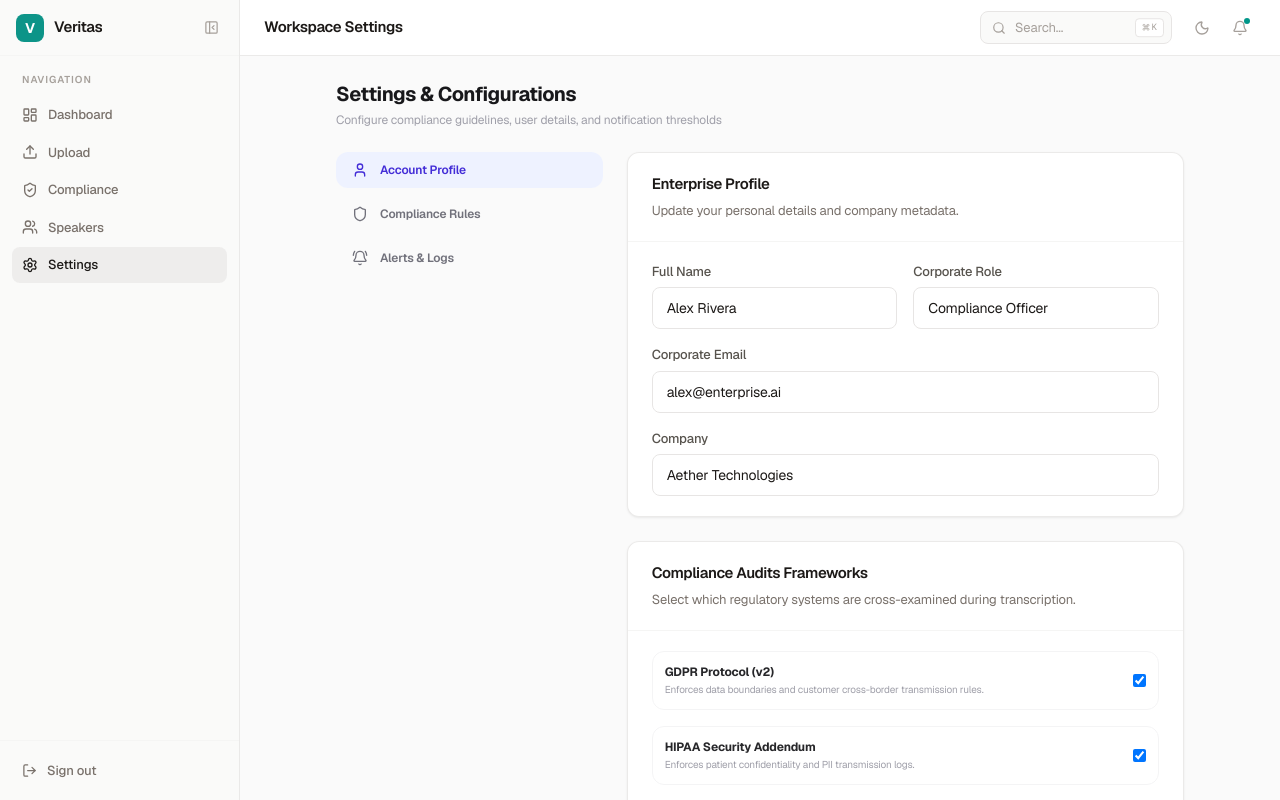
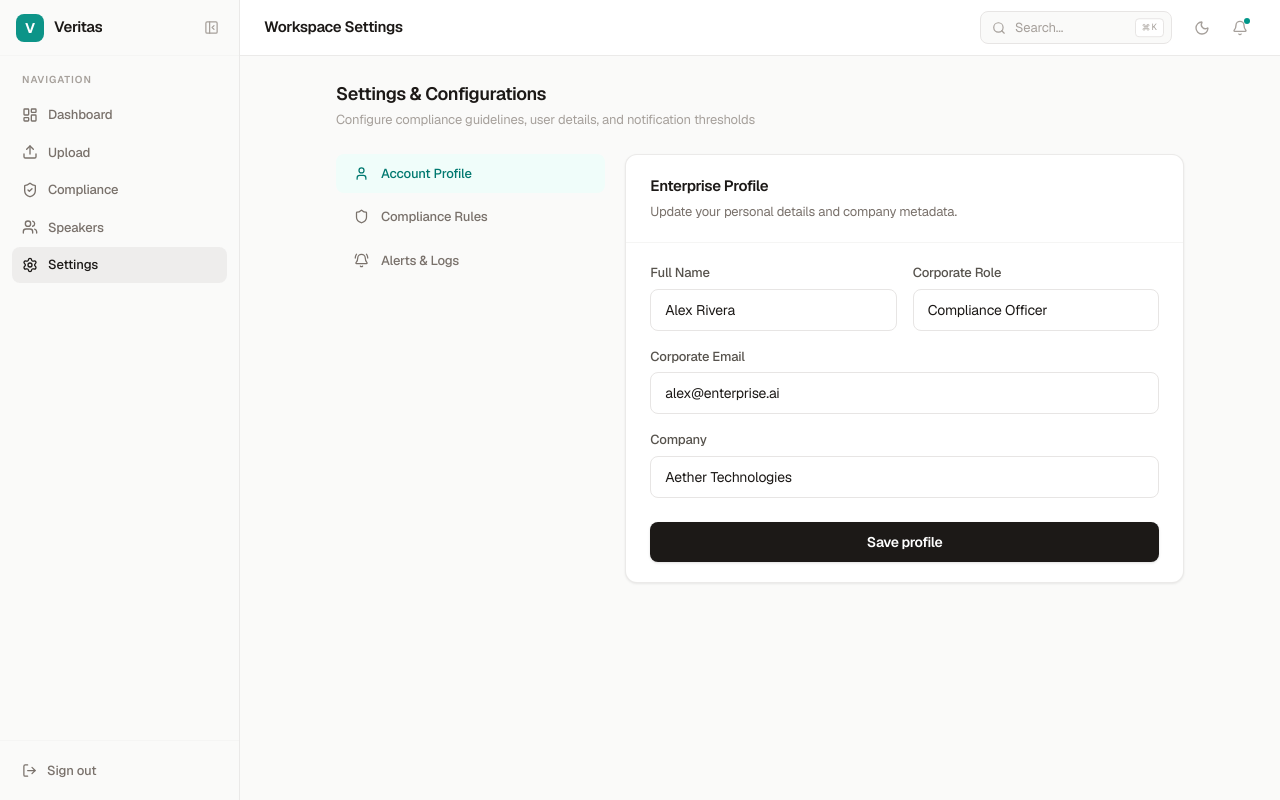
Before and after one commit to Saniya777-byte/style-it-fasion, a Next.js app in the folder frontend/: page /settings in a window 1280 px wide. Built offline with nearby package versions, Linux system fonts and the light colour scheme.

Commit message:
feat: finalize meeting management experience

```diff
--- a/frontend/src/app/new-report/page.js
+++ b/frontend/src/app/new-report/page.js
@@ -14,7 +14,7 @@ export default function NewReportOptions() {
   const router = useRouter();
 
   return (
-    <div className="flex h-screen overflow-hidden bg-zinc-50 dark:bg-black font-sans">
+    <div className="flex h-screen overflow-hidden bg-background font-sans">
       <Sidebar />
 
       <div className="flex-1 flex flex-col overflow-y-auto min-w-0">
--- a/frontend/src/app/settings/page.js
+++ b/frontend/src/app/settings/page.js
@@ -1,7 +1,7 @@
 "use client";
 
 import React, { useState } from "react";
-import { Settings, Shield, User, BellRing, Key } from "lucide-react";
+import { Shield, User, BellRing } from "lucide-react";
 import Sidebar from "../../components/navigation/Sidebar";
 import Navbar from "../../components/navigation/Navbar";
 import { Card, CardHeader, CardTitle, CardDescription, CardContent } from "../../components/ui/Card";
@@ -9,21 +9,24 @@ import { Input } from "../../components/ui/Input";
 import { Button } from "../../components/ui/Button";
 
 export default function SettingsPage() {
+  const [activeTab, setActiveTab] = useState("profile");
   const [gdprChecked, setGdprChecked] = useState(true);
   const [hipaaChecked, setHipaaChecked] = useState(true);
   const [socChecked, setSocChecked] = useState(false);
   const [saving, setSaving] = useState(false);
+  const [toastMsg, setToastMsg] = useState("");
 
   const handleSave = () => {
     setSaving(true);
     setTimeout(() => {
       setSaving(false);
-      alert("Settings successfully saved to your workspace.");
+      setToastMsg("Workspace configurations successfully synchronized.");
+      setTimeout(() => setToastMsg(""), 3000);
     }, 800);
   };
 
   return (
-    <div className="flex h-screen overflow-hidden bg-zinc-50 dark:bg-black font-sans">
+    <div className="flex h-screen overflow-hidden bg-stone-50 dark:bg-stone-950 font-sans">
       <Sidebar />
 
       <div className="flex-1 flex flex-col overflow-y-auto min-w-0">
@@ -32,34 +35,55 @@ export default function SettingsPage() {
         <main className="p-6 max-w-4xl w-full mx-auto space-y-6">
           {/* Header */}
           <div>
-            <h2 className="text-xl font-bold text-zinc-900 dark:text-zinc-550 tracking-tight">
+            <h2 className="text-lg font-semibold text-stone-900 dark:text-stone-50 tracking-tight">
               Settings & Configurations
             </h2>
-            <p className="text-xs text-zinc-400 dark:text-zinc-500 mt-1">
+            <p className="text-[13px] text-stone-400 dark:text-stone-500 mt-0.5">
               Configure compliance guidelines, user details, and notification thresholds
             </p>
           </div>
 
-          <div className="grid grid-cols-1 lg:grid-cols-3 gap-6">
+          <div className="grid grid-cols-1 lg:grid-cols-3 gap-5">
             {/* Navigation options in Settings */}
-            <div className="flex flex-col gap-2">
-              <button className="flex items-center gap-3 px-4 py-2.5 rounded-xl bg-indigo-50 text-indigo-700 dark:bg-indigo-950/40 dark:text-indigo-400 text-left font-semibold text-xs transition-all">
-                <User size={16} />
+            <div className="flex flex-col gap-1">
+              <button
+                onClick={() => setActiveTab("profile")}
+                className={`flex items-center gap-3 px-4.5 py-2.5 rounded-lg text-left font-medium text-[13px] transition-all cursor-pointer ${
+                  activeTab === "profile"
+                    ? "bg-teal-50 text-teal-700 dark:bg-teal-950/30 dark:text-teal-300"
+                    : "text-stone-500 hover:bg-stone-100 dark:hover:bg-stone-850 hover:text-stone-950 dark:hover:text-stone-200"
+                }`}
+              >
+                <User size={15} />
                 <span>Account Profile</span>
               </button>
-              <button className="flex items-center gap-3 px-4 py-2.5 rounded-xl text-zinc-500 hover:bg-zinc-100 dark:hover:bg-zinc-900/50 hover:text-zinc-900 text-left font-semibold text-xs transition-all">
-                <Shield size={16} />
+              <button
+                onClick={() => setActiveTab("compliance")}
+                className={`flex items-center gap-3 px-4.5 py-2.5 rounded-lg text-left font-medium text-[13px] transition-all cursor-pointer ${
+                  activeTab === "compliance"
+                    ? "bg-teal-50 text-teal-700 dark:bg-teal-950/30 dark:text-teal-300"
+                    : "text-stone-500 hover:bg-stone-100 dark:hover:bg-stone-850 hover:text-stone-950 dark:hover:text-stone-200"
+                }`}
+              >
+                <Shield size={15} />
                 <span>Compliance Rules</span>
               </button>
-              <button className="flex items-center gap-3 px-4 py-2.5 rounded-xl text-zinc-500 hover:bg-zinc-100 dark:hover:bg-zinc-900/50 hover:text-zinc-900 text-left font-semibold text-xs transition-all">
-                <BellRing size={16} />
+              <button
+                onClick={() => setActiveTab("alerts")}
+                className={`flex items-center gap-3 px-4.5 py-2.5 rounded-lg text-left font-medium text-[13px] transition-all cursor-pointer ${
+                  activeTab === "alerts"
+                    ? "bg-teal-50 text-teal-700 dark:bg-teal-950/30 dark:text-teal-300"
+                    : "text-stone-500 hover:bg-stone-100 dark:hover:bg-stone-850 hover:text-stone-950 dark:hover:text-stone-200"
+                }`}
+              >
+                <BellRing size={15} />
                 <span>Alerts & Logs</span>
               </button>
             </div>
 
             {/* Core Settings content */}
             <div className="lg:col-span-2 space-y-6">
-              {/* Account profile */}
+              {activeTab === "profile" && (
                 <Card>
                   <CardHeader>
                     <CardTitle>Enterprise Profile</CardTitle>
@@ -72,52 +96,58 @@ export default function SettingsPage() {
                     </div>
                     <Input id="userMail" type="email" label="Corporate Email" defaultValue="alex@enterprise.ai" disabled />
                     <Input id="userCompany" label="Company" defaultValue="Aether Technologies" />
+                    <div className="pt-2">
+                      <Button onClick={handleSave} loading={saving} className="w-full">
+                        Save profile
+                      </Button>
+                    </div>
                   </CardContent>
                 </Card>
+              )}
 
-              {/* Compliance toggles */}
+              {activeTab === "compliance" && (
                 <Card>
                   <CardHeader>
                     <CardTitle>Compliance Audits Frameworks</CardTitle>
                     <CardDescription>Select which regulatory systems are cross-examined during transcription.</CardDescription>
                   </CardHeader>
                   <CardContent className="space-y-4">
-                  <div className="flex items-center justify-between p-3 border border-zinc-100 dark:border-zinc-900 rounded-xl">
+                    <div className="flex items-center justify-between p-3 border border-stone-200 dark:border-stone-800 rounded-lg">
                       <div>
-                      <p className="text-xs font-bold text-zinc-800 dark:text-zinc-200">GDPR Protocol (v2)</p>
-                      <p className="text-[10px] text-zinc-400 dark:text-zinc-500 mt-0.5">Enforces data boundaries and customer cross-border transmission rules.</p>
+                        <p className="text-xs font-semibold text-stone-850 dark:text-stone-200">GDPR Protocol (v2)</p>
+                        <p className="text-[10px] text-stone-400 dark:text-stone-500 mt-0.5">Enforces data boundaries and customer cross-border transmission rules.</p>
                       </div>
                       <input
                         type="checkbox"
                         checked={gdprChecked}
                         onChange={() => setGdprChecked(!gdprChecked)}
-                      className="rounded border-zinc-300 text-indigo-650 focus:ring-indigo-500 cursor-pointer"
+                        className="rounded border-stone-300 dark:border-stone-700 text-teal-600 focus:ring-teal-500 cursor-pointer"
                       />
                     </div>
 
-                  <div className="flex items-center justify-between p-3 border border-zinc-100 dark:border-zinc-900 rounded-xl">
+                    <div className="flex items-center justify-between p-3 border border-stone-200 dark:border-stone-800 rounded-lg">
                       <div>
-                      <p className="text-xs font-bold text-zinc-800 dark:text-zinc-200">HIPAA Security Addendum</p>
-                      <p className="text-[10px] text-zinc-400 dark:text-zinc-500 mt-0.5">Enforces patient confidentiality and PII transmission logs.</p>
+                        <p className="text-xs font-semibold text-stone-855 dark:text-stone-200">HIPAA Security Addendum</p>
+                        <p className="text-[10px] text-stone-400 dark:text-stone-500 mt-0.5">Enforces patient confidentiality and PII transmission logs.</p>
                       </div>
                       <input
                         type="checkbox"
                         checked={hipaaChecked}
                         onChange={() => setHipaaChecked(!hipaaChecked)}
-                      className="rounded border-zinc-300 text-indigo-650 focus:ring-indigo-500 cursor-pointer"
+                        className="rounded border-stone-300 dark:border-stone-700 text-teal-600 focus:ring-teal-500 cursor-pointer"
                       />
                     </div>
 
-                  <div className="flex items-center justify-between p-3 border border-zinc-100 dark:border-zinc-900 rounded-xl">
+                    <div className="flex items-center justify-between p-3 border border-stone-200 dark:border-stone-800 rounded-lg">
                       <div>
-                      <p className="text-xs font-bold text-zinc-800 dark:text-zinc-200">SOC 2 Type II System Controls</p>
-                      <p className="text-[10px] text-zinc-400 dark:text-zinc-500 mt-0.5">Enforces transaction tracking, database logs, and identity audits.</p>
+                        <p className="text-xs font-semibold text-stone-855 dark:text-stone-200">SOC 2 Type II System Controls</p>
+                        <p className="text-[10px] text-stone-400 dark:text-stone-500 mt-0.5">Enforces transaction tracking, database logs, and identity audits.</p>
                       </div>
                       <input
                         type="checkbox"
                         checked={socChecked}
                         onChange={() => setSocChecked(!socChecked)}
-                      className="rounded border-zinc-300 text-indigo-650 focus:ring-indigo-500 cursor-pointer"
+                        className="rounded border-stone-300 dark:border-stone-700 text-teal-600 focus:ring-teal-500 cursor-pointer"
                       />
                     </div>
 
@@ -128,10 +158,33 @@ export default function SettingsPage() {
                     </div>
                   </CardContent>
                 </Card>
+              )}
+
+              {activeTab === "alerts" && (
+                <Card>
+                  <CardHeader>
+                    <CardTitle>Alerts & Logs</CardTitle>
+                    <CardDescription>Setup threshold metrics for critical audit triggers.</CardDescription>
+                  </CardHeader>
+                  <CardContent className="space-y-4">
+                    <div className="p-4 border border-stone-200 dark:border-stone-800 bg-stone-50/50 dark:bg-stone-900/30 rounded-lg text-xs text-stone-500 dark:text-stone-400">
+                      Notifications and Webhook logs will be rendered in a future enterprise update.
+                    </div>
+                  </CardContent>
+                </Card>
+              )}
             </div>
           </div>
         </main>
       </div>
+
+      {/* Toast Notification */}
+      {toastMsg && (
+        <div className="fixed bottom-6 right-6 z-50 flex items-center gap-2.5 px-4.5 py-3 rounded-xl bg-teal-600 text-white shadow-lg border border-teal-500/30 animate-pulse text-xs font-semibold">
+          <span className="w-1.5 h-1.5 rounded-full bg-white" />
+          {toastMsg}
+        </div>
+      )}
     </div>
   );
 }
```
Lines whose indentation alone changed are shown as unchanged.
